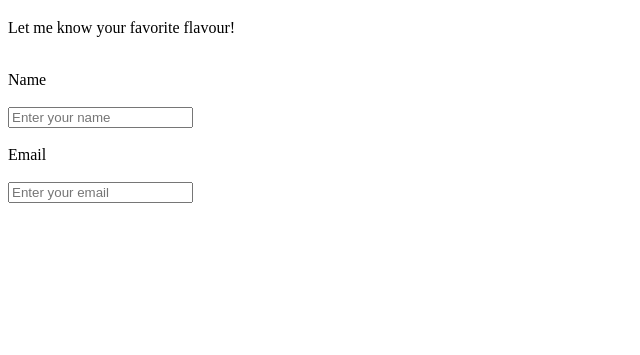
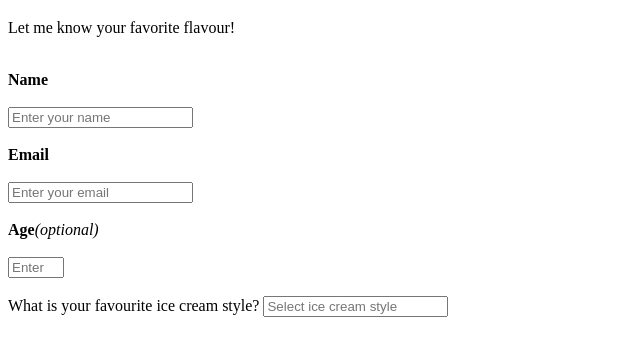
Before and after one commit to hulchenko/Survey_Form_Project, a plain HTML site: page Survey_Form_Project.html in a window 1280 px wide. Shown: the part 61-416 px from the top of the page, without its empty margins (0-640 px from the left). Drawn offline with Linux system fonts and the light colour scheme.

Commit message:
add complete input line

```diff
--- a/Survey_Form_Project.html
+++ b/Survey_Form_Project.html
@@ -7,15 +7,26 @@
       <h1 id="title">Perfect Ice Cream</h1>
       <p id="description">Let me know your favorite flavour!</p>
       <form id="survey-form"><br>
-<label for="name" id="name-label">Name</label><br>
+<!-- input -->
+<div class="input">
+<label for="name" id="name-label"><b>Name</b></label><br>
 <br>
 <input type="text"  id="name" placeholder="Enter your name" required><br>
 <br>
-<label for="email" id="email-label">Email</label><br>
+<label for="email" id="email-label"><b>Email</b></label><br>
 <br>
 <input type="email" id="email" placeholder="Enter your email" required><br>
 <br>
+<label for="number id="number-label"><b>Age</b><em>(optional)</em></label><br>
+<br>
+<input min="1" max="99" type="number" id="number" placeholder="Enter your age"><br>
+<br>
+</div>
+<!-- dropdown -->
+<div class="dropdown">
+<label for="dropdown" id="dropdown-label">What is your favourite ice cream style?</label>
+<input type="dropdown" id="dropdown" placeholder="Select ice cream style"
+</div>
           </form>
     </body>
 </html>
-<!-- User Story #6 complete# -->
```
